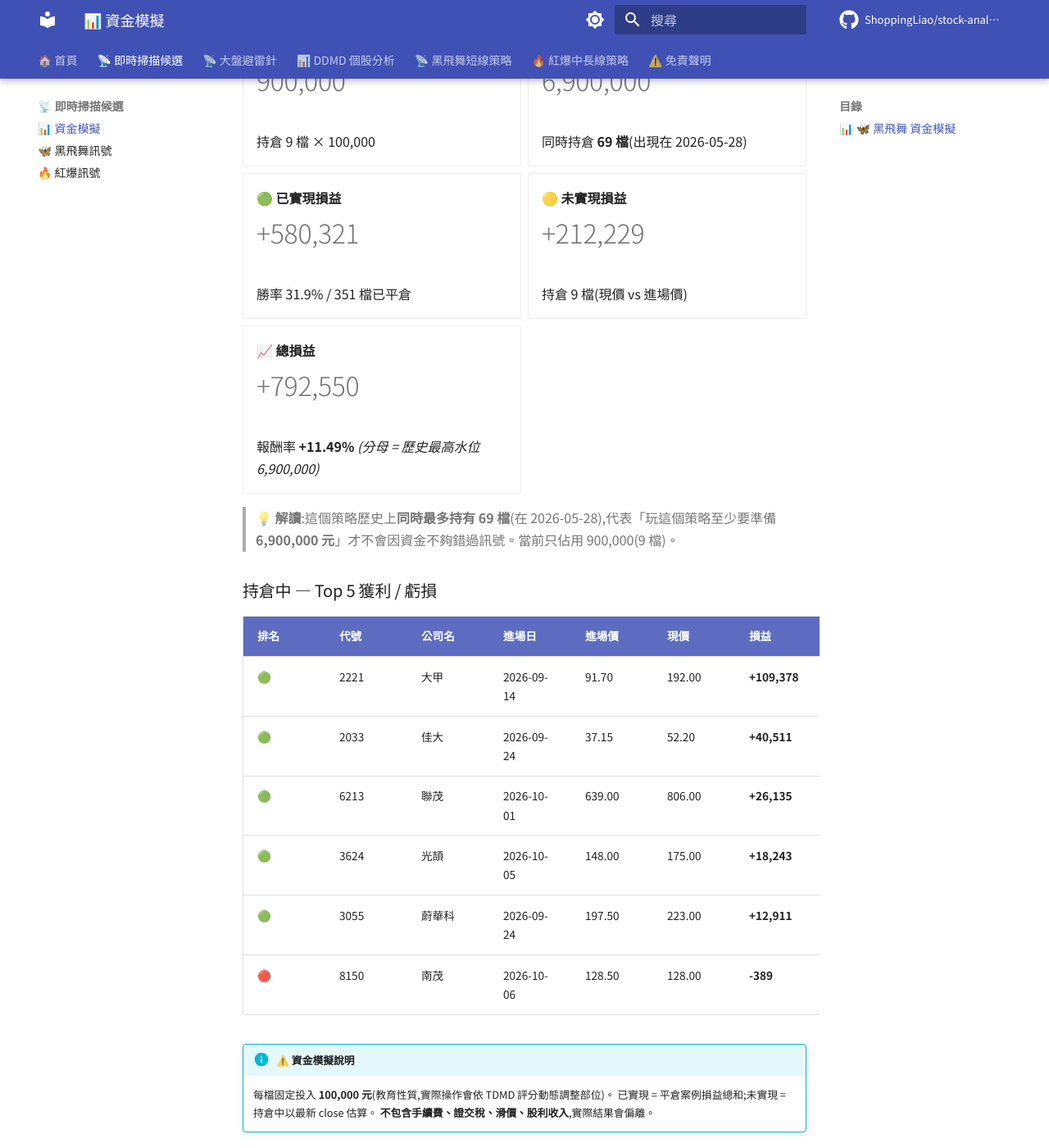
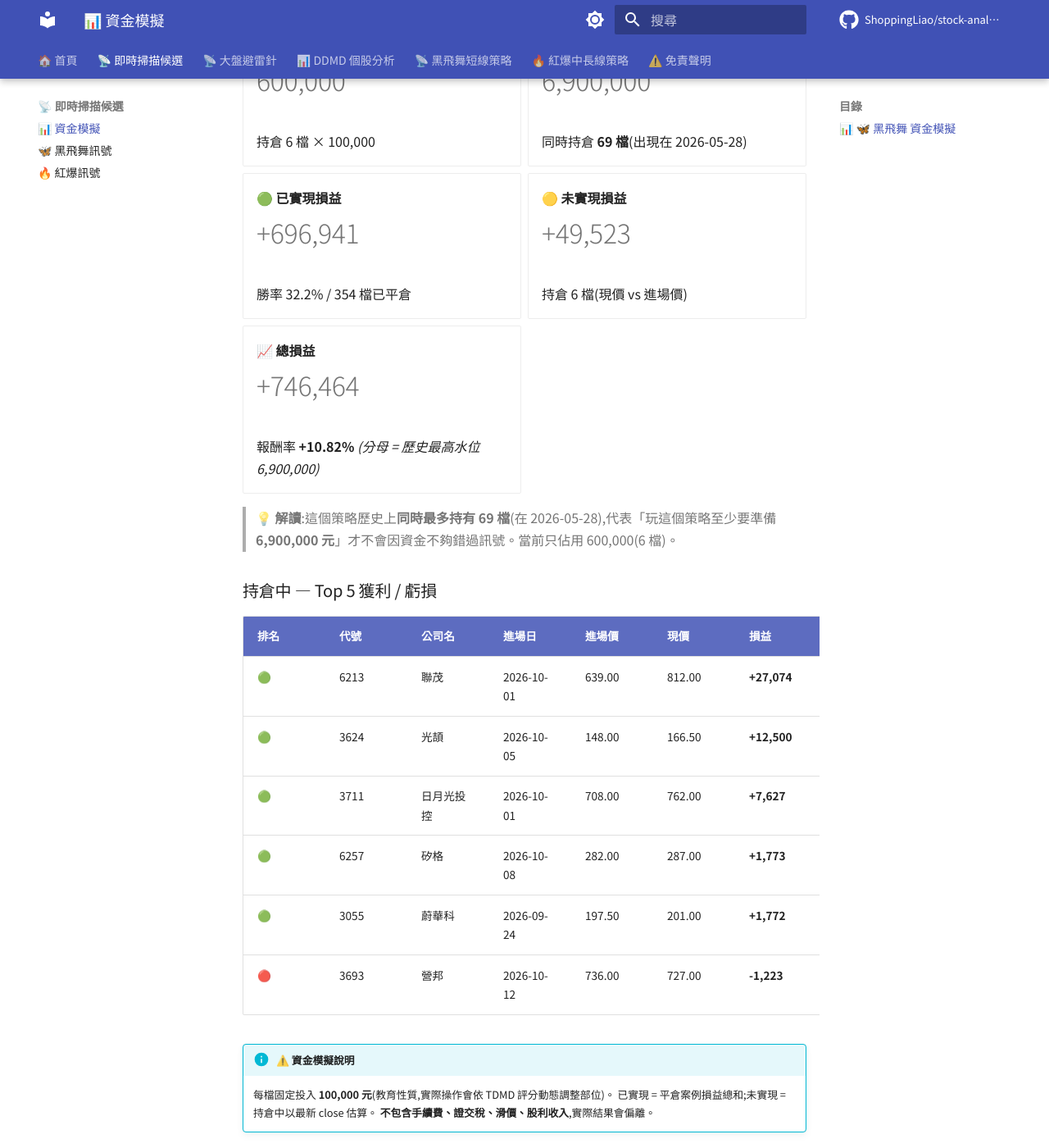
Before and after one commit to ShoppingLiao/stock-analysis-public, an MkDocs documentation site: the page built from docs/signals_capital.md, in a window 1280 px wide and 1400 px high, scrolled down 545 px. Shown: the whole window at 82% size. Built offline with MkDocs 1.6.1 and Material for MkDocs 9.7.7, drawn with Linux system fonts in a browser that asks for light colours; comment, search, counter and statistics services are not loaded; some of the changed text lies outside the part shown.

Commit message:
docs(signals): update BB + RB + capital (2026-10-12)

```diff
--- a/docs/signals_capital.md
+++ b/docs/signals_capital.md
@@ -17,9 +17,9 @@
 
 -   **💼 當前資金水位**
 
-    # 900,000
+    # 600,000
 
-    持倉 9 檔 × 100,000
+    持倉 6 檔 × 100,000
 
 -   **🌊 歷史最高水位**
 
@@ -29,36 +29,36 @@
 
 -   **🟢 已實現損益**
 
-    # +580,321
+    # +696,941
 
-    勝率 31.9% / 351 檔已平倉
+    勝率 32.2% / 354 檔已平倉
 
 -   **🟡 未實現損益**
 
-    # +212,229
+    # +49,523
 
-    持倉 9 檔(現價 vs 進場價)
+    持倉 6 檔(現價 vs 進場價)
 
 -   **📈 總損益**
 
-    # +792,550
+    # +746,464
 
-    報酬率 **+11.49%** _(分母 = 歷史最高水位 6,900,000)_
+    報酬率 **+10.82%** _(分母 = 歷史最高水位 6,900,000)_
 
 </div>
 
-> **💡 解讀**:這個策略歷史上**同時最多持有 69 檔**(在 2026-05-28),代表「玩這個策略至少要準備 **6,900,000 元**」才不會因資金不夠錯過訊號。當前只佔用 900,000(9 檔)。
+> **💡 解讀**:這個策略歷史上**同時最多持有 69 檔**(在 2026-05-28),代表「玩這個策略至少要準備 **6,900,000 元**」才不會因資金不夠錯過訊號。當前只佔用 600,000(6 檔)。
 
 ### 持倉中 — Top 5 獲利 / 虧損
 
 | 排名 | 代號 | 公司名 | 進場日 | 進場價 | 現價 | 損益 | 損益% |
 |------|------|--------|--------|--------|------|------|-------|
-| 🟢 | 2221 | 大甲 | 2026-09-14 | 91.70 | 192.00 | **+109,378** | **+109.38%** |
-| 🟢 | 2033 | 佳大 | 2026-09-24 | 37.15 | 52.20 | **+40,511** | **+40.51%** |
-| 🟢 | 6213 | 聯茂 | 2026-10-01 | 639.00 | 806.00 | **+26,135** | **+26.13%** |
-| 🟢 | 3624 | 光頡 | 2026-10-05 | 148.00 | 175.00 | **+18,243** | **+18.24%** |
-| 🟢 | 3055 | 蔚華科 | 2026-09-24 | 197.50 | 223.00 | **+12,911** | **+12.91%** |
-| 🔴 | 8150 | 南茂 | 2026-10-06 | 128.50 | 128.00 | **-389** | **-0.39%** |
+| 🟢 | 6213 | 聯茂 | 2026-10-01 | 639.00 | 812.00 | **+27,074** | **+27.07%** |
+| 🟢 | 3624 | 光頡 | 2026-10-05 | 148.00 | 166.50 | **+12,500** | **+12.50%** |
+| 🟢 | 3711 | 日月光投控 | 2026-10-01 | 708.00 | 762.00 | **+7,627** | **+7.63%** |
+| 🟢 | 6257 | 矽格 | 2026-10-08 | 282.00 | 287.00 | **+1,773** | **+1.77%** |
+| 🟢 | 3055 | 蔚華科 | 2026-09-24 | 197.50 | 201.00 | **+1,772** | **+1.77%** |
+| 🔴 | 3693 | 營邦 | 2026-10-12 | 736.00 | 727.00 | **-1,223** | **-1.22%** |
 
 !!! info "⚠️ 資金模擬說明"
     每檔固定投入 **100,000 元**(教育性質,實際操作會依 TDMD 評分動態調整部位)。
@@ -93,15 +93,15 @@
 
 -   **🟡 未實現損益**
 
-    # +802,792
+    # +761,448
 
     持倉 40 檔(現價 vs 進場價)
 
--   **📈 總損益**
+-   **📉 總損益**
 
-    # +40,975
+    # -369
 
-    報酬率 **+0.26%** _(分母 = 歷史最高水位 15,900,000)_
+    報酬率 **-0.00%** _(分母 = 歷史最高水位 15,900,000)_
 
 </div>
 
@@ -111,16 +111,16 @@
 
 | 排名 | 代號 | 公司名 | 進場日 | 進場價 | 現價 | 損益 | 損益% |
 |------|------|--------|--------|--------|------|------|-------|
-| 🟢 | 2221 | 大甲 | 2026-09-02 | 83.20 | 192.00 | **+130,769** | **+130.77%** |
-| 🟢 | 2033 | 佳大 | 2026-08-28 | 25.65 | 52.20 | **+103,509** | **+103.51%** |
-| 🟢 | 1709 | 和益 | 2026-08-13 | 30.65 | 61.00 | **+99,021** | **+99.02%** |
-| 🟢 | 2030 | 彰源 | 2026-08-10 | 20.45 | 35.55 | **+73,839** | **+73.84%** |
-| 🟢 | 2466 | 冠西電 | 2026-10-01 | 128.50 | 198.50 | **+54,475** | **+54.47%** |
-| 🔴 | 9933 | 中鼎 | 2026-10-05 | 48.75 | 43.10 | **-11,590** | **-11.59%** |
-| 🔴 | 6532 | 瑞耘 | 2026-10-01 | 122.50 | 108.50 | **-11,429** | **-11.43%** |
-| 🔴 | 3264 | 欣銓 | 2026-09-21 | 284.00 | 256.00 | **-9,859** | **-9.86%** |
-| 🔴 | 6133 | 金橋 | 2026-09-30 | 29.60 | 27.05 | **-8,615** | **-8.61%** |
-| 🔴 | 1727 | 中華化 | 2026-09-23 | 116.50 | 107.00 | **-8,155** | **-8.15%** |
+| 🟢 | 2221 | 大甲 | 2026-09-02 | 83.20 | 173.00 | **+107,933** | **+107.93%** |
+| 🟢 | 2033 | 佳大 | 2026-08-28 | 25.65 | 49.50 | **+92,982** | **+92.98%** |
+| 🟢 | 1709 | 和益 | 2026-08-13 | 30.65 | 58.60 | **+91,191** | **+91.19%** |
+| 🟢 | 2466 | 冠西電 | 2026-10-01 | 128.50 | 218.00 | **+69,650** | **+69.65%** |
+| 🟢 | 2030 | 彰源 | 2026-08-10 | 20.45 | 32.00 | **+56,479** | **+56.48%** |
+| 🔴 | 6532 | 瑞耘 | 2026-10-01 | 122.50 | 106.00 | **-13,469** | **-13.47%** |
+| 🔴 | 9933 | 中鼎 | 2026-10-05 | 48.75 | 42.70 | **-12,410** | **-12.41%** |
+| 🔴 | 1727 | 中華化 | 2026-09-23 | 116.50 | 103.50 | **-11,159** | **-11.16%** |
+| 🔴 | 2020 | 美亞 | 2026-10-01 | 26.20 | 24.00 | **-8,397** | **-8.40%** |
+| 🔴 | 3219 | 倚強股份 | 2026-09-30 | 131.50 | 120.50 | **-8,365** | **-8.37%** |
 
 !!! info "⚠️ 資金模擬說明"
     每檔固定投入 **100,000 元**(教育性質,實際操作會依 TDMD 評分動態調整部位)。
@@ -135,9 +135,9 @@
 
 -   **💼 當前資金水位**
 
-    # 4,900,000
+    # 4,600,000
 
-    BB 900,000 + RB 4,000,000
+    BB 600,000 + RB 4,000,000
 
 -   **🌊 兩策略歷史最高水位**
 
@@ -147,21 +147,21 @@
 
 -   **🟢 已實現損益**
 
-    # -181,497
+    # -64,877
 
-    BB +580,321 + RB -761,817
+    BB +696,941 + RB -761,817
 
 -   **🟡 未實現損益**
 
-    # +1,015,021
+    # +810,971
 
-    BB +212,229 + RB +802,792
+    BB +49,523 + RB +761,448
 
 -   **📈 總損益**
 
-    # +833,525
+    # +746,095
 
-    報酬率 **+3.66%** _(分母 = 兩策略歷史最高水位)_
+    報酬率 **+3.27%** _(分母 = 兩策略歷史最高水位)_
 
 </div>
 
```
Also changed, not shown: docs/signals_black_butterfly.md (+19 -10 lines), docs/signals_red_burst.md (+7 -1 lines).
